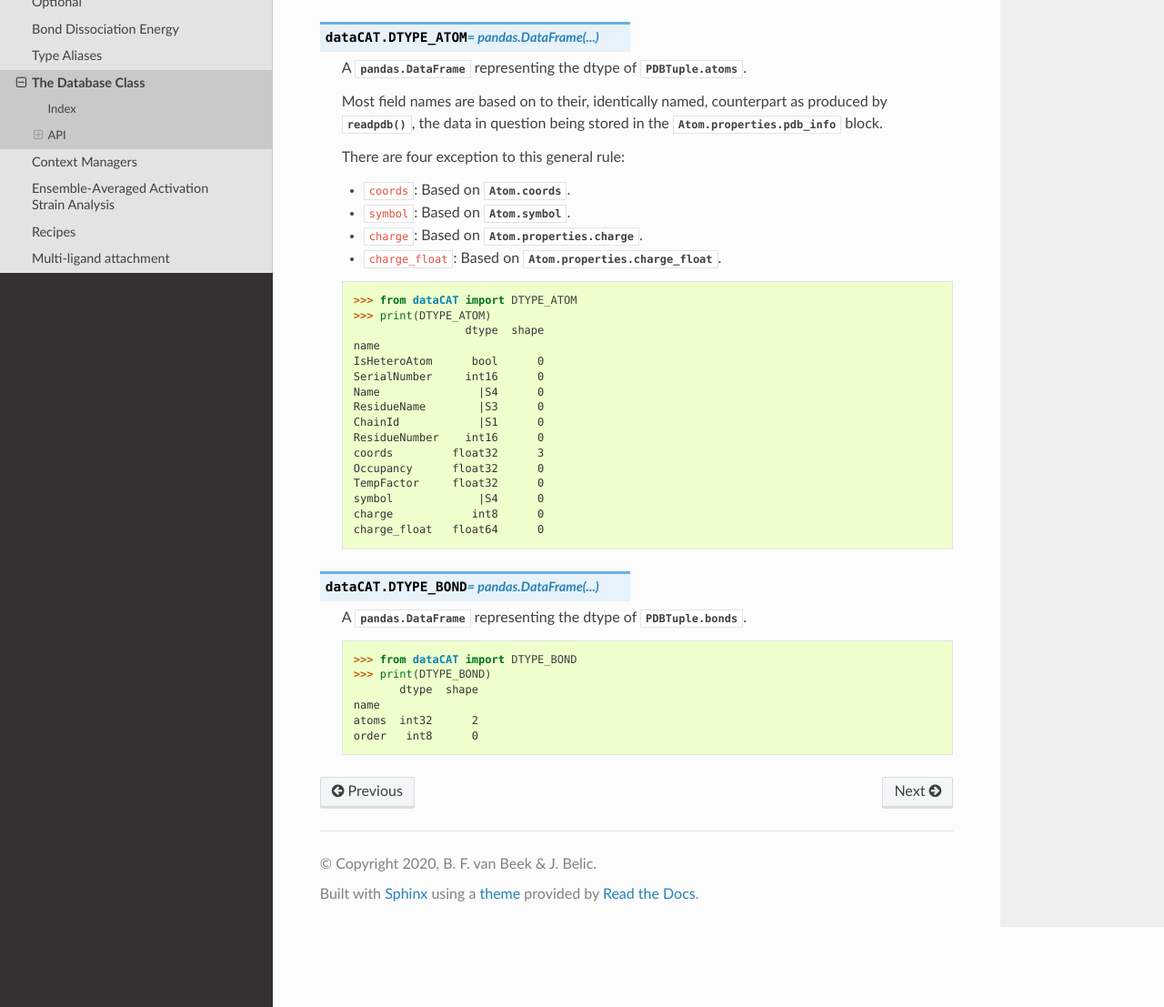
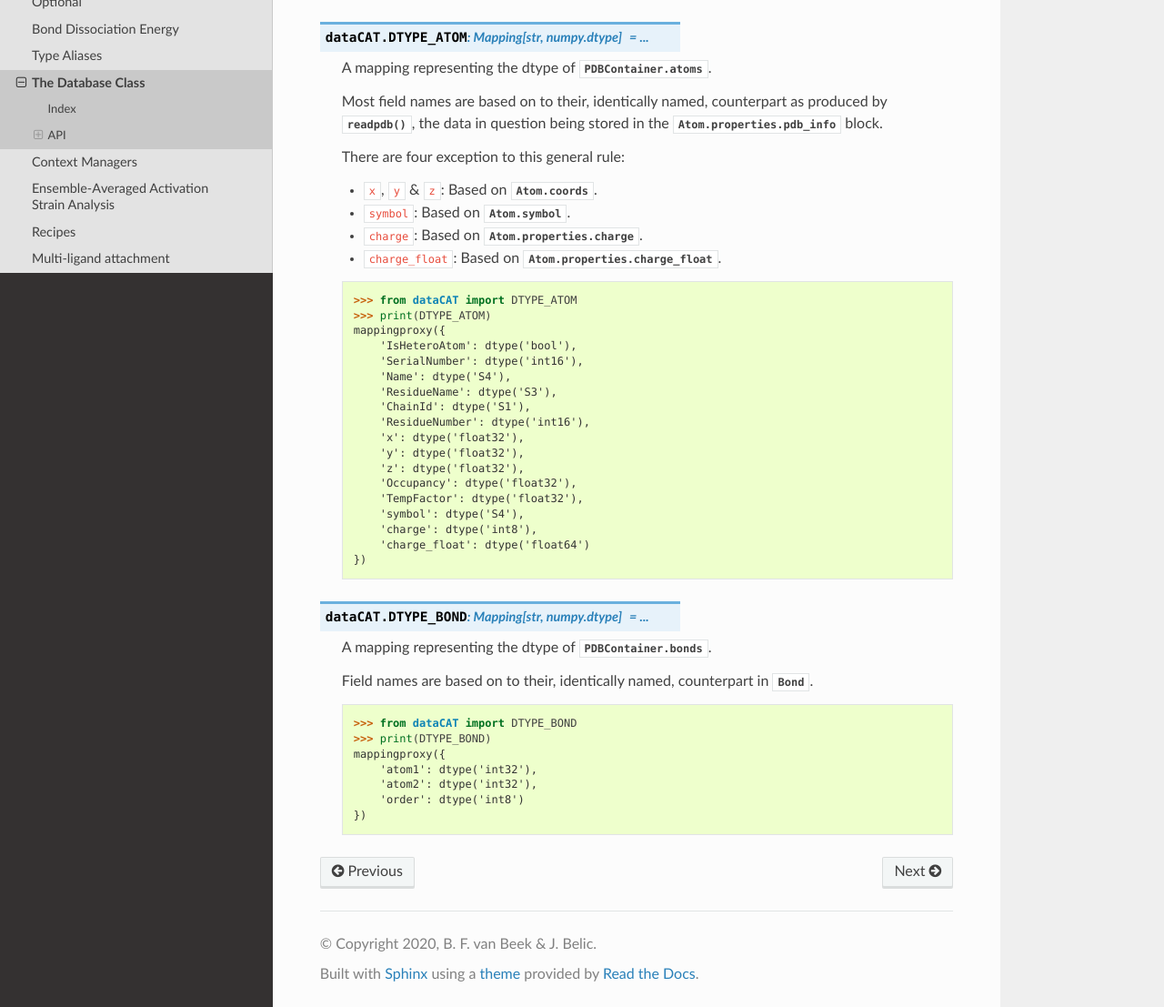
Before and after one commit to nlesc-nano/CAT, a Sphinx documentation site: the page built from docs/7_database.rst, in a window 1280 px wide and 1400 px high, scrolled down 1918 px. Shown: the part 293-1400 px from the top of the window at 91% size. Built offline with Sphinx 7.4.7 and the Read the Docs theme 2.0.0, drawn with Linux system fonts in a browser that asks for light colours.

Commit message:
Exchanged `PDBTuple` with `PDBContainer`

```diff
--- a/docs/7_database.rst
+++ b/docs/7_database.rst
@@ -77,7 +77,7 @@ Index
     OpenQD
     OpenYaml
 
-    PDBTuple
+    PDBContainer
     DTYPE_ATOM
     DTYPE_BOND
 
@@ -101,13 +101,14 @@ API
     :members:
     :inherited-members:
 
-.. autoclass:: PDBTuple
+.. autoclass:: PDBContainer
     :members:
 
 .. data:: DTYPE_ATOM
-    :value: pandas.DataFrame(...)
+    :type: Mapping[str, numpy.dtype]
+    :value: ...
 
-    A :class:`pandas.DataFrame` representing the dtype of :attr:`PDBTuple.atoms`.
+    A mapping representing the dtype of :attr:`PDBContainer.atoms`.
 
     Most field names are based on to their, identically named, counterpart as produced by
     :func:`readpdb()<scm.plams.interfaces.molecule.rdkit.readpdb>`,
@@ -116,7 +117,7 @@ API
 
     There are four exception to this general rule:
 
-    * ``coords``: Based on :class:`Atom.coords<scm.plams.mol.atom.Atom>`.
+    * ``x``, ``y`` & ``z``: Based on :class:`Atom.coords<scm.plams.mol.atom.Atom>`.
     * ``symbol``: Based on :class:`Atom.symbol<scm.plams.mol.atom.Atom>`.
     * ``charge``: Based on :class:`Atom.properties.charge<scm.plams.mol.atom.Atom>`.
     * ``charge_float``: Based on :class:`Atom.properties.charge_float<scm.plams.mol.atom.Atom>`.
@@ -124,33 +125,40 @@ API
     .. code:: python
 
         >>> from dataCAT import DTYPE_ATOM
-        >>> print(DTYPE_ATOM)  # doctest: +SKIP
-                         dtype  shape
-        name
-        IsHeteroAtom      bool      0
-        SerialNumber     int16      0
-        Name               |S4      0
-        ResidueName        |S3      0
-        ChainId            |S1      0
-        ResidueNumber    int16      0
-        coords         float32      3
-        Occupancy      float32      0
-        TempFactor     float32      0
-        symbol             |S4      0
-        charge            int8      0
-        charge_float   float64      0
+        >>> print(DTYPE_ATOM)
+        mappingproxy({
+            'IsHeteroAtom': dtype('bool'),
+            'SerialNumber': dtype('int16'),
+            'Name': dtype('S4'),
+            'ResidueName': dtype('S3'),
+            'ChainId': dtype('S1'),
+            'ResidueNumber': dtype('int16'),
+            'x': dtype('float32'),
+            'y': dtype('float32'),
+            'z': dtype('float32'),
+            'Occupancy': dtype('float32'),
+            'TempFactor': dtype('float32'),
+            'symbol': dtype('S4'),
+            'charge': dtype('int8'),
+            'charge_float': dtype('float64')
+        })
 
 
 .. data:: DTYPE_BOND
-    :value: pandas.DataFrame(...)
+    :type: Mapping[str, numpy.dtype]
+    :value: ...
 
-    A :class:`pandas.DataFrame` representing the dtype of :attr:`PDBTuple.bonds`.
+    A mapping representing the dtype of :attr:`PDBContainer.bonds`.
+
+    Field names are based on to their, identically named,
+    counterpart in :class:`~scm.plams.mol.bond.Bond`.
 
     .. code:: python
 
         >>> from dataCAT import DTYPE_BOND
         >>> print(DTYPE_BOND)
-               dtype  shape
-        name
-        atoms  int32      2
-        order   int8      0
+        mappingproxy({
+            'atom1': dtype('int32'),
+            'atom2': dtype('int32'),
+            'order': dtype('int8')
+        })
```
